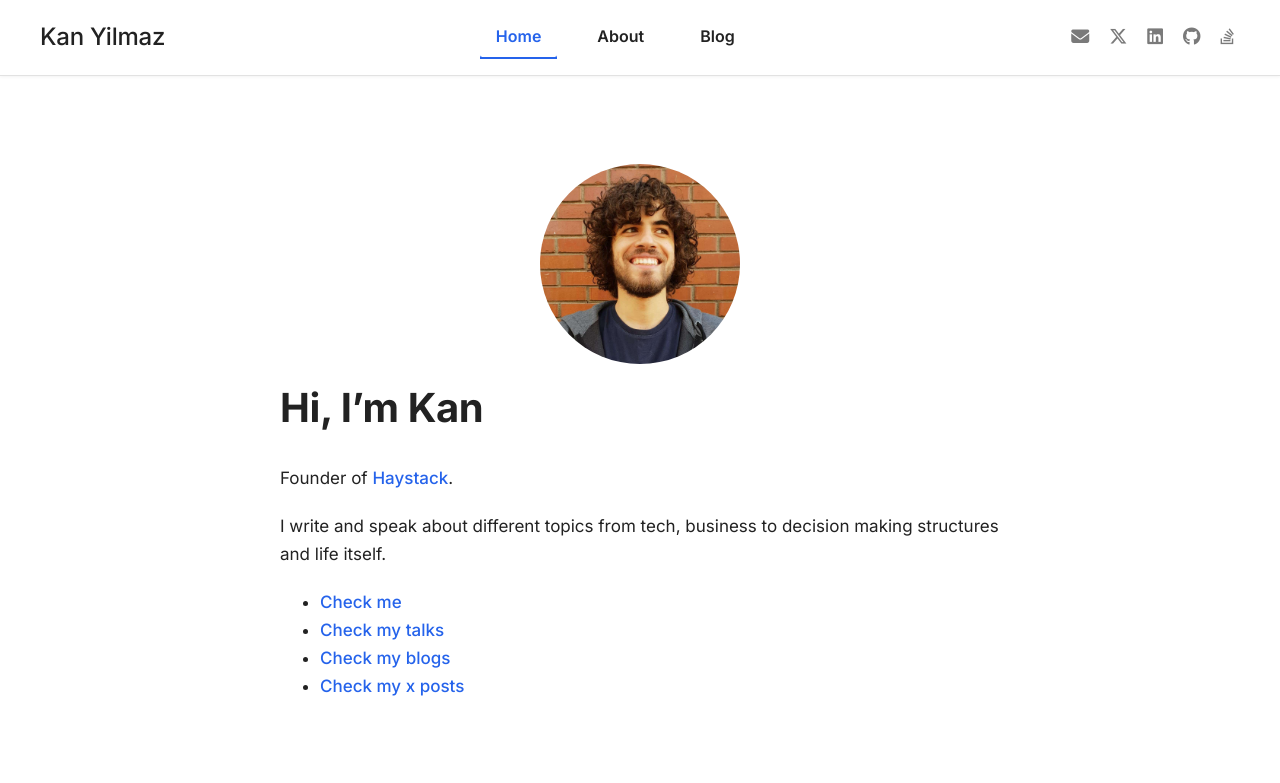
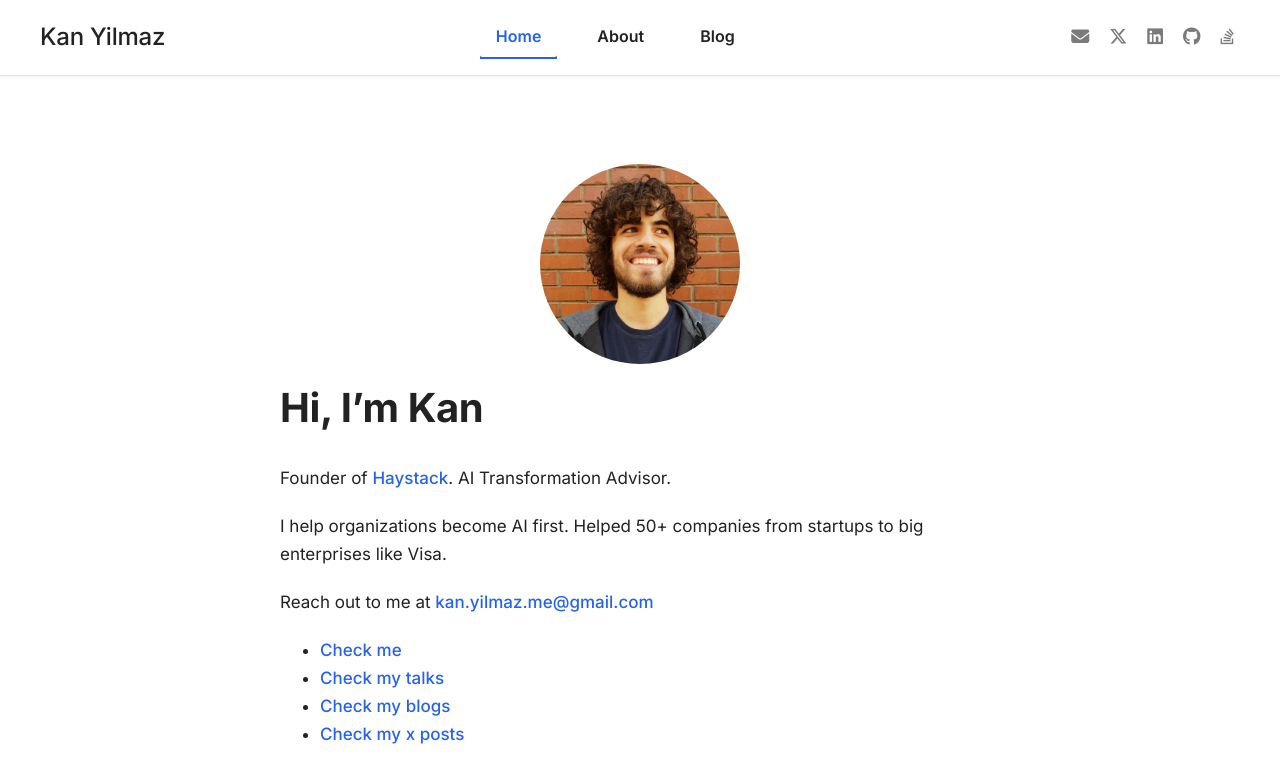
Before and after one commit to thellimist/thellimist.github.io, a Jekyll site: the page built from index.html, in a window 1280 px wide. Shown: the top 783 px of the page. Built offline with Jekyll 4.4.1, drawn with Linux system fonts in a browser that asks for light colours.

Commit message:
Update homepage CTA and partnerships blog
Co-Authored-By: Claude Opus 4.6 <noreply@anthropic.com>

```diff
--- a/index.html
+++ b/index.html
@@ -7,9 +7,11 @@ title: Kan Yilmaz
 
 # Hi, I'm Kan
 
-Founder of [Haystack](https://usehaystack.io).
+Founder of [Haystack](https://usehaystack.io). AI Transformation Advisor.
 
-I write and speak about different topics from tech, business to decision making structures and life itself.
+I help organizations become AI first. Helped 50+ companies from startups to big enterprises like Visa.
+
+Reach out to me at [kan.yilmaz.me@gmail.com](mailto:kan.yilmaz.me@gmail.com)
 
 - [Check me](/about/)
 - [Check my talks](/about/#talks)
```
Also changed, not shown: _posts/2025-03-21-principles-of-partnerships.md (+1 -0 lines).
